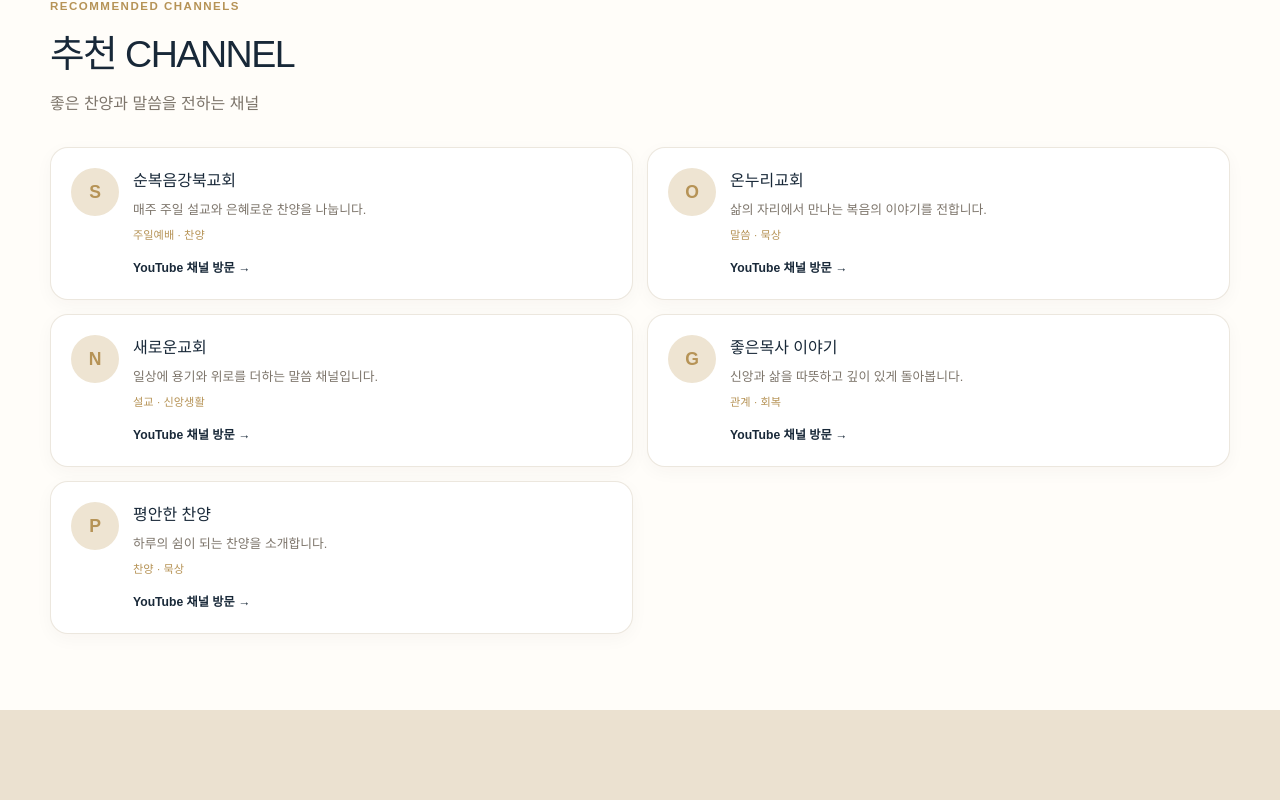
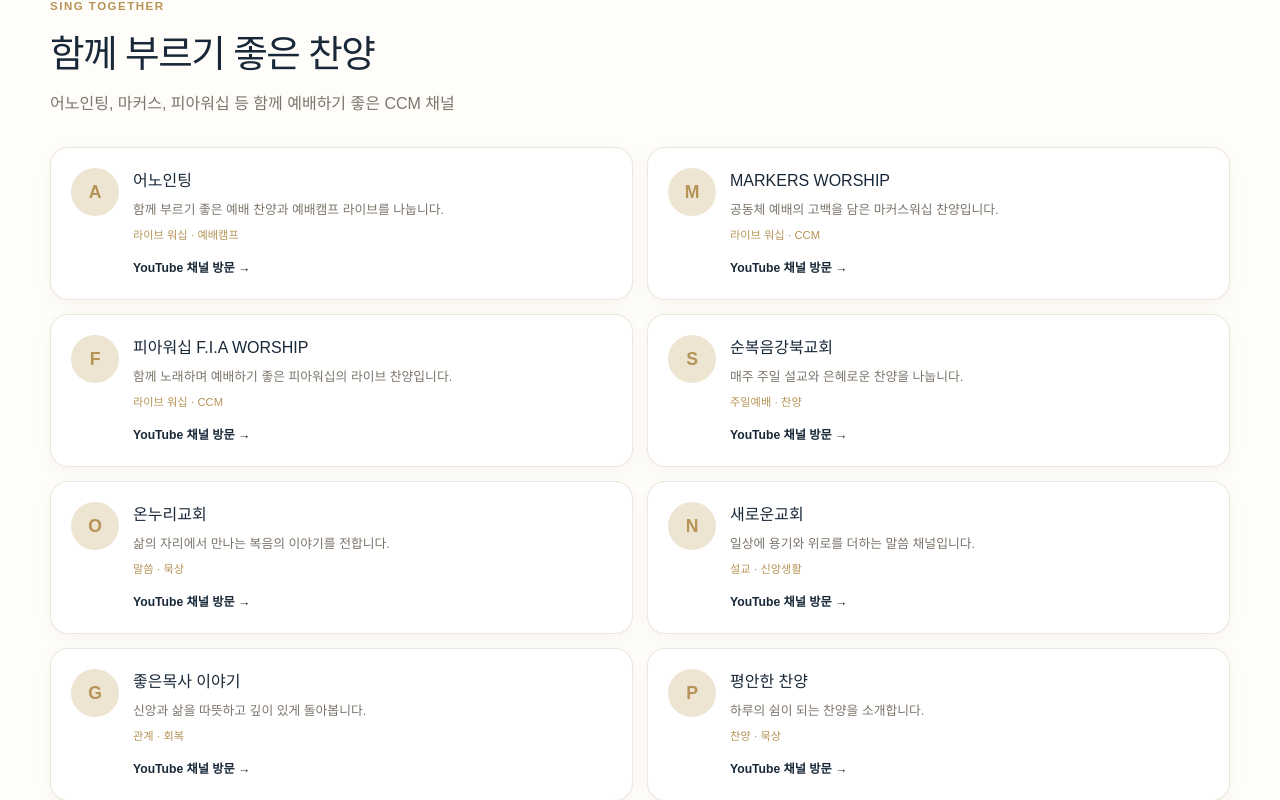
Before and after one commit to kongdary/worship-and-word, a Next.js app: page / in a window 1280 px wide. Shown: the part 7122-7922 px from the top of the page. Built offline with nearby package versions, Linux system fonts and the light colour scheme.

Commit message:
Add worship CCM channel recommendations

```diff
--- a/app/page.tsx
+++ b/app/page.tsx
@@ -14,6 +14,6 @@
  <section className="section" id="choirs"><div className="container"><SectionTitle eyebrow="Our choirs" title="찬양대별 찬양" copy="우리 교회의 아름다운 화음을 찬양대별로 모았습니다."/><div className="choir-intros">{choirs.map(c=><div key={c.id}><b>{c.image}</b><span>{c.name}</span></div>)}</div><ChoirTabs videos={worship}/></div></section>
  <section className="section white-section" id="message"><div className="container"><SectionTitle eyebrow="This week&apos;s message" title="이번 주 말씀" copy="오늘의 삶에 힘이 되는 말씀을 함께 묵상해요."/><FeaturedVideo video={todaySermon} label="이번 주 말씀"/><div className="sub-heading"><h3>최근 말씀</h3><Link href="/message">전체보기 →</Link></div><div className="video-grid">{sermons.filter(v=>!v.external).slice(1,6).map(v=><VideoCard key={v.id} video={v}/>)}</div></div></section>
  <section className="section"><div className="container"><SectionTitle eyebrow="Curated message" title="함께 듣고 싶은 말씀" copy="마음에 오래 남는 다른 교회와 목회자의 좋은 말씀"/><div className="video-grid">{external.map(v=><VideoCard key={v.id} video={v}/>)}</div></div></section>
- <section className="section white-section" id="channels"><div className="container"><SectionTitle eyebrow="Recommended channels" title="추천 CHANNEL" copy="좋은 찬양과 말씀을 전하는 채널"/><div className="channel-grid">{channels.map(c=><ChannelCard key={c.name} channel={c}/>)}</div></div></section>
+ <section className="section white-section" id="channels"><div className="container"><SectionTitle eyebrow="Sing together" title="함께 부르기 좋은 찬양" copy="어노인팅, 마커스, 피아워십 등 함께 예배하기 좋은 CCM 채널"/><div className="channel-grid">{channels.map(c=><ChannelCard key={c.name} channel={c}/>)}</div></div></section>
  <section className="about-banner"><div className="container"><span className="eyebrow">About us</span><h2>찬양과 말씀을 조금 더<br/>가까이 만나는 공간</h2><p>하루의 어느 순간, 이곳에서 만난 찬양 한 곡과 말씀 한 편이<br/>작은 위로와 힘이 되기를 바랍니다.</p><Link href="/about">더 알아보기 →</Link></div></section>
  </main>}
--- a/data/channels.ts
+++ b/data/channels.ts
@@ -1,4 +1,7 @@
 export const channels = [
+ {name:"어노인팅",initial:"A",description:"함께 부르기 좋은 예배 찬양과 예배캠프 라이브를 나눕니다.",contents:"라이브 워십 · 예배캠프",url:"https://www.youtube.com/@Anointingworship"},
+ {name:"MARKERS WORSHIP",initial:"M",description:"공동체 예배의 고백을 담은 마커스워십 찬양입니다.",contents:"라이브 워십 · CCM",url:"https://www.youtube.com/@markersworship"},
+ {name:"피아워십 F.I.A WORSHIP",initial:"F",description:"함께 노래하며 예배하기 좋은 피아워십의 라이브 찬양입니다.",contents:"라이브 워십 · CCM",url:"https://www.youtube.com/@FIAWORSHIP"},
  {name:"순복음강북교회",initial:"S",description:"매주 주일 설교와 은혜로운 찬양을 나눕니다.",contents:"주일예배 · 찬양",url:"https://www.youtube.com"},
  {name:"온누리교회",initial:"O",description:"삶의 자리에서 만나는 복음의 이야기를 전합니다.",contents:"말씀 · 묵상",url:"https://www.youtube.com"},
  {name:"새로운교회",initial:"N",description:"일상에 용기와 위로를 더하는 말씀 채널입니다.",contents:"설교 · 신앙생활",url:"https://www.youtube.com"},
```
